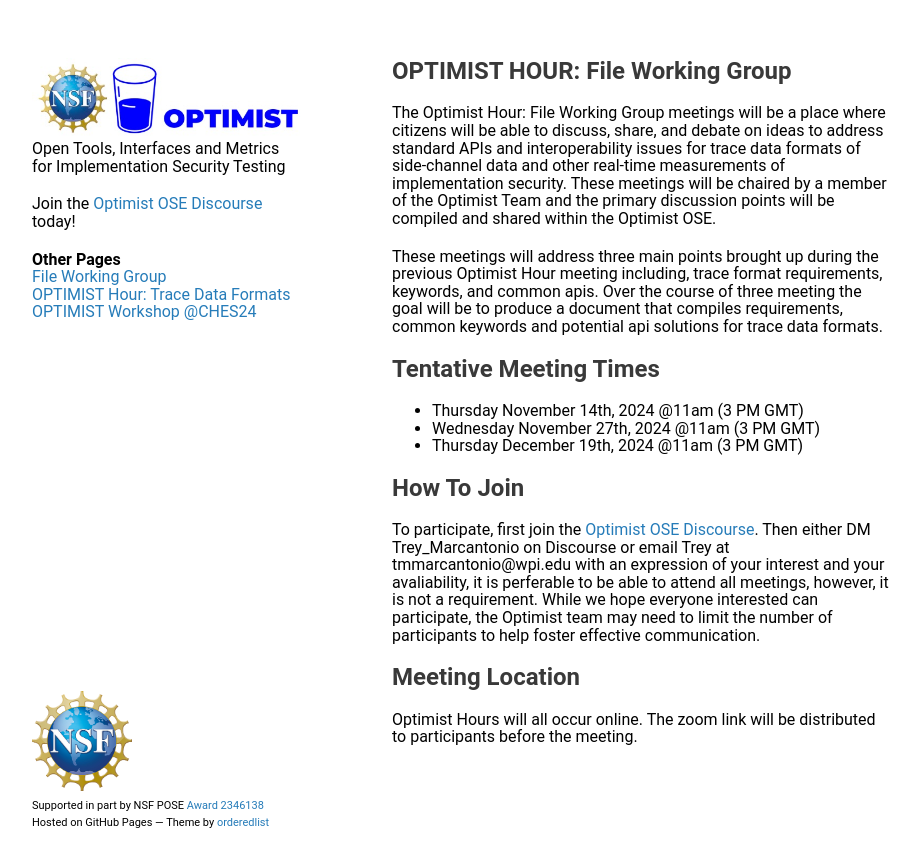
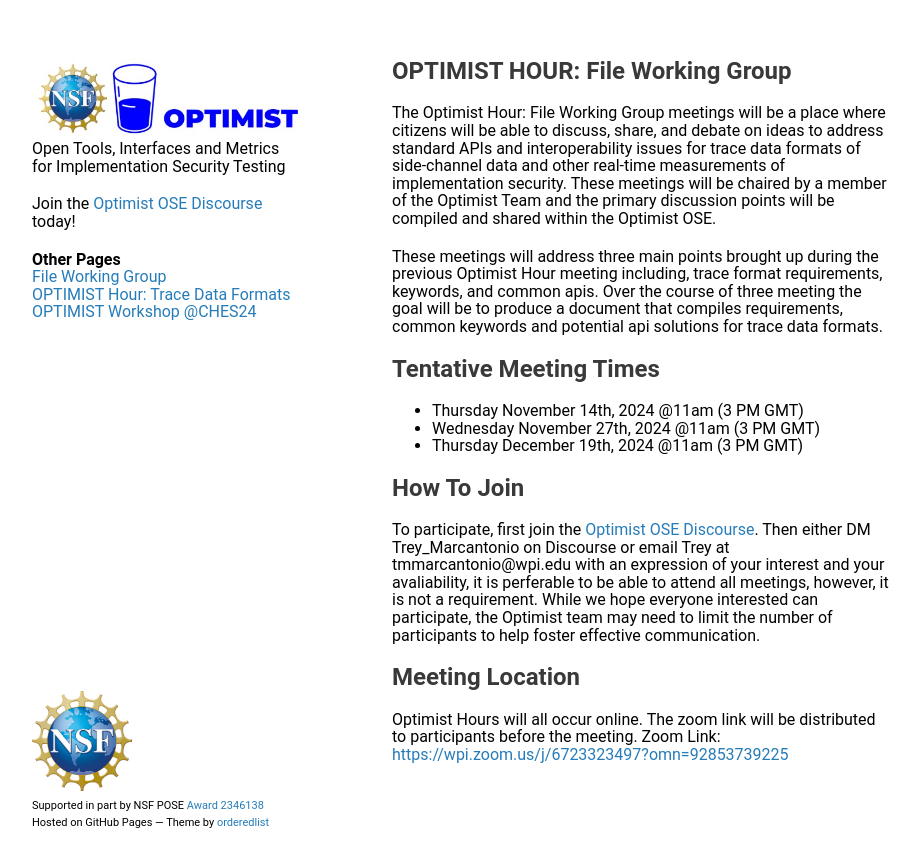
Before and after one commit to optimist-workshop/optimist-ose, a Jekyll site: the page built from docs/index.markdown, in a window 1280 px wide. Shown: the top 867 px of the page, without its empty margins (178-1098 px from the left). Built offline with Jekyll 4.4.1, drawn with Linux system fonts in a browser that asks for light colours; our own code applies the rules of GitHub Pages for plain Markdown files.

Commit message:
Update index.markdown

```diff
--- a/docs/index.markdown
+++ b/docs/index.markdown
@@ -20,3 +20,4 @@
 
 ## Meeting Location
 Optimist Hours will all occur online. The zoom link will be distributed to participants before the meeting.
+Zoom Link: [https://wpi.zoom.us/j/6723323497?omn=92853739225](https://wpi.zoom.us/j/6723323497?omn=92853739225)
```
